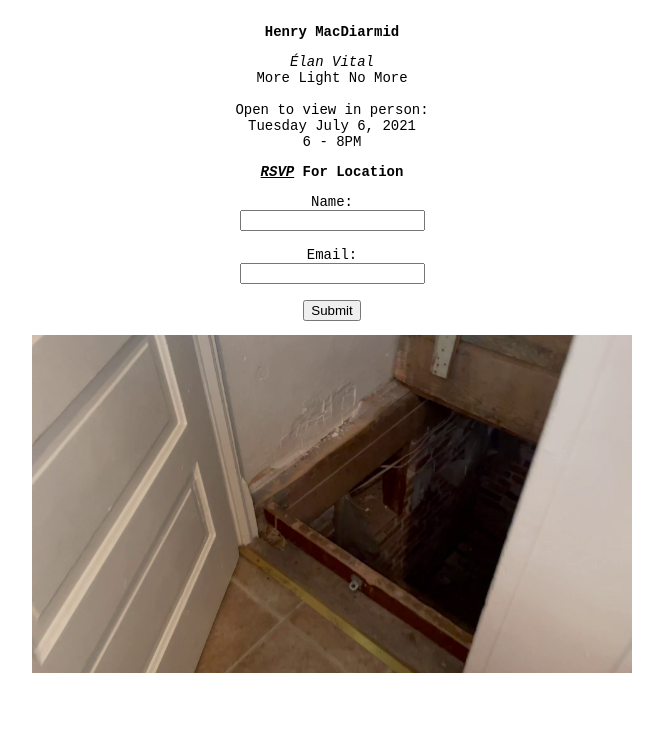
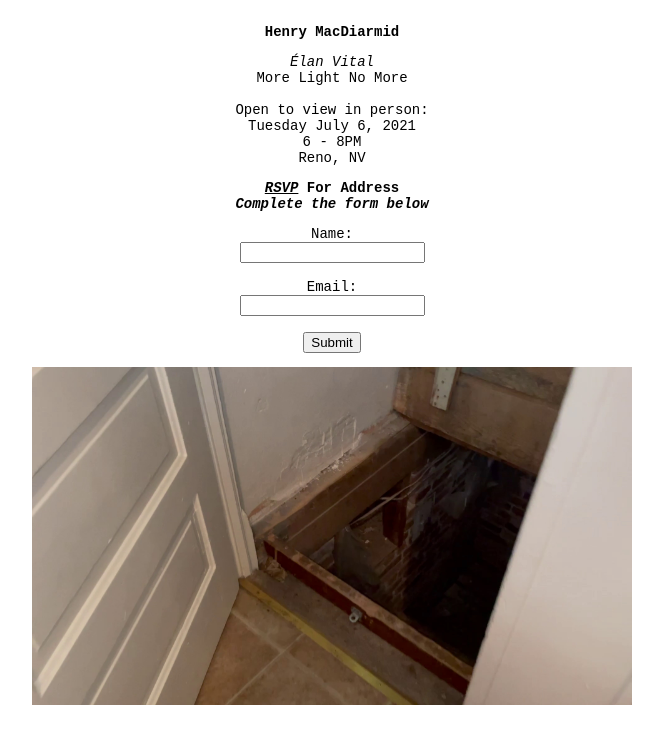
Before and after one commit to dimraidcamyrneh/more-light-no-more, a plain HTML site: page rsvp.html in a window 1280 px wide. Shown: the whole page, without its empty margins (308-971 px from the left). Drawn offline with Linux system fonts and the light colour scheme.

Commit message:
RSVP update

```diff
--- a/rsvp.html
+++ b/rsvp.html
@@ -18,8 +18,10 @@
 
         Open to view in person:<br>
         Tuesday July 6, 2021<br>
-        6 - 8PM</p>
-    <h2><i><u>RSVP</u></i> For Location<br></h2>
+        6 - 8PM<br>
+        Reno, NV</p>
+    <h2><i><u>RSVP</u></i> For Address<br>
+    <i>Complete the form below</i></h2>
     <form id="my-form"
   action="https://formspree.io/f/mrgrlazr"
   method="POST">
```
